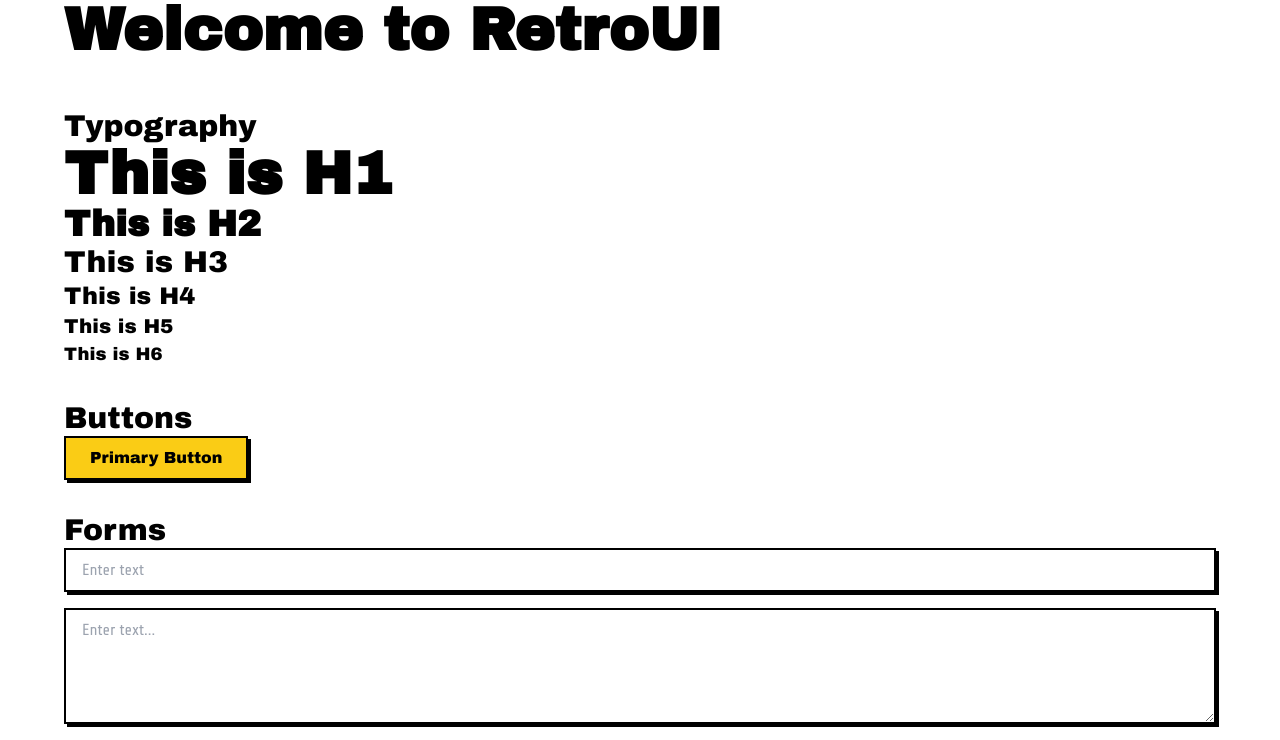
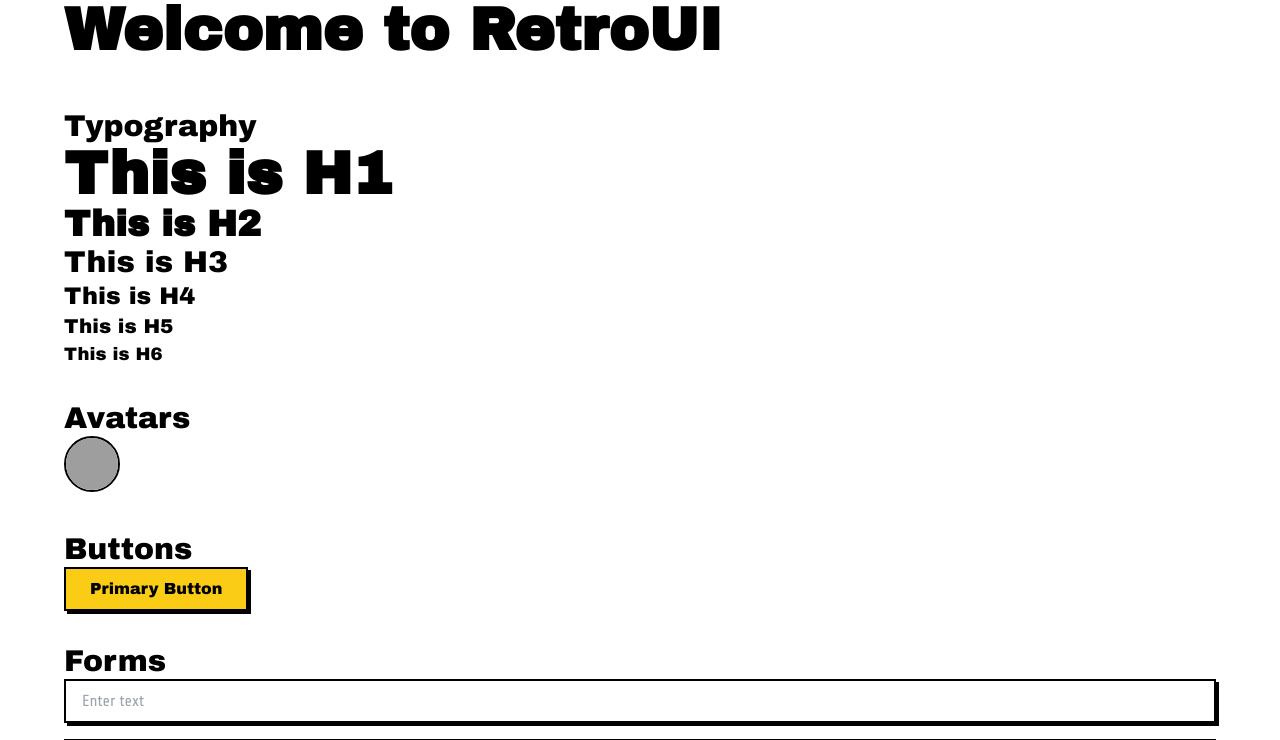
Before and after one commit to Logging-Stuff/RetroUI, a Next.js app: page / in a window 1280 px wide. Shown: the top 740 px of the page. Built offline with nearby package versions, Linux system fonts and the light colour scheme; grey boxes are pictures that could not be loaded.

Commit message:
Avatar ✅

```diff
--- a/app/page.tsx
+++ b/app/page.tsx
@@ -1,5 +1,5 @@
 import React from "react";
-import { Button, H1, H2, H3, H4, H5, H6, Input, Textarea, Accordion, BasicCard, ProductCard } from "@/components";
+import { Button, H1, H2, H3, H4, H5, H6, Input, Textarea, Accordion, BasicCard, ProductCard, Avatar } from "@/components";
 
 export default function page() {
   return (
@@ -17,6 +17,12 @@ export default function page() {
           <H5>This is H5</H5>
           <H6>This is H6</H6>
         </div>
+
+        <div>
+          <H3>Avatars</H3>
+          <Avatar />
+        </div>
+
         <div>
           <H3>Buttons</H3>
           <Button>Primary Button</Button>
--- /dev/null
+++ b/components/Avatars/Avatar.tsx
@@ -0,0 +1,13 @@
+import React from "react";
+
+export function Avatar() {
+  return (
+    <div className="inline-block w-14 h-14 border-2 border-black rounded-full overflow-hidden">
+      <img
+        className="w-full h-full"
+        src="https://pagedone.io/asset/uploads/1704275541.png"
+        alt="Rounded Avatar"
+      />
+    </div>
+  );
+}
--- /dev/null
+++ b/components/Avatars/index.ts
@@ -0,0 +1 @@
+export * from "./Avatar"
--- a/components/index.ts
+++ b/components/index.ts
@@ -3,3 +3,4 @@ export * from "./Form"
 export * from "./Typography"
 export * from "./Accordions"
 export * from "./Cards"
+export * from "./Avatars"
```
